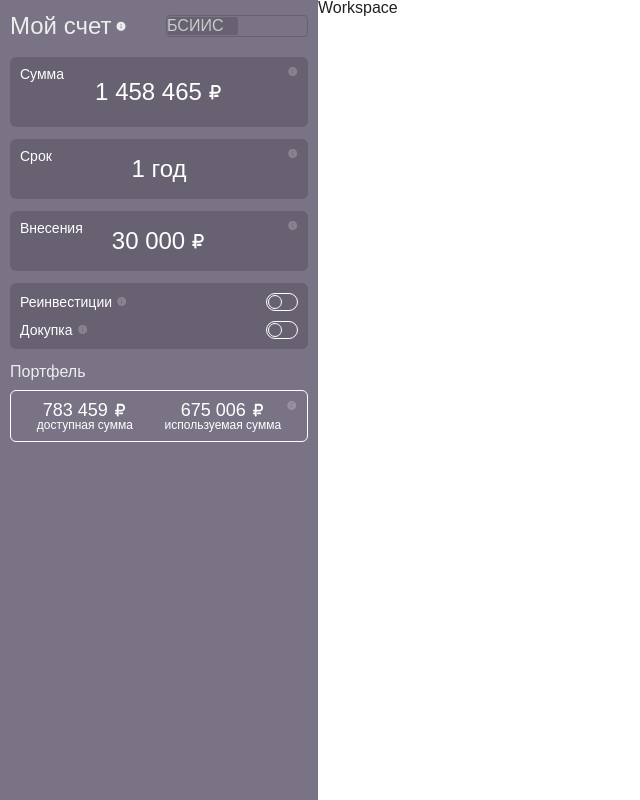
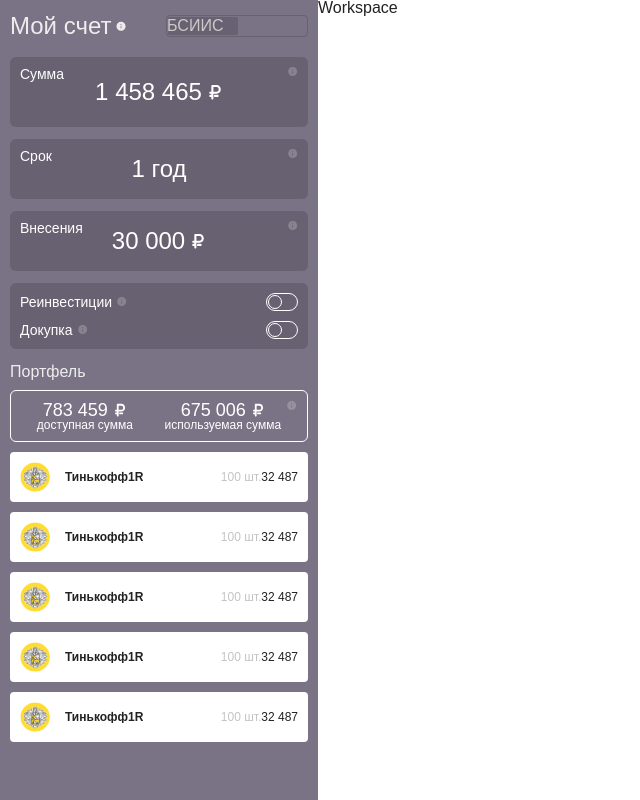
Before and after one commit to alewkinr/stonks, a React app: page / in a window 1280 px wide. Shown: the whole page, without its empty margins (0-640 px from the left). Built offline with nearby package versions, Linux system fonts and the light colour scheme.

Commit message:
Сверстал блок для отображения облигаций.
- Сверстал блок для отображения списка облигаций из портфеля пользователя.

```diff
--- a/src/pages/Home/childs/Sidebar/childs/Portfolio/Portfolio.style.css
+++ b/src/pages/Home/childs/Sidebar/childs/Portfolio/Portfolio.style.css
@@ -10,3 +10,7 @@
 .label {
 	color: #ededed;
 }
+
+.bonds > * + * {
+	margin-top: 10px;
+}
--- a/src/pages/Home/childs/Sidebar/childs/Portfolio/Portfolio.view.tsx
+++ b/src/pages/Home/childs/Sidebar/childs/Portfolio/Portfolio.view.tsx
@@ -3,12 +3,20 @@ import styles from "./Portfolio.style.css";
 import React from "react";
 import { PortfolioProps } from "./Portfolio";
 import { InformationOnFunds } from "./childs/InformationOnFunds";
+import { Bond } from "./childs/Bond";
 
 export const PortfolioView: React.FC<PortfolioProps> = (props) => {
 	return (
 		<div className={styles.container}>
 			<div className={styles.label}>{"Портфель"}</div>
 			<InformationOnFunds />
+			<div className={styles.bonds}>
+				<Bond />
+				<Bond />
+				<Bond />
+				<Bond />
+				<Bond />
+			</div>
 		</div>
 	);
 }
--- /dev/null
+++ b/src/pages/Home/childs/Sidebar/childs/Portfolio/childs/Bond/Bond.style.css
@@ -0,0 +1,84 @@
+.container {
+	display: flex;
+	width: 100%;
+	flex-direction: column;
+	background-color: #fff;
+	border-radius: 4px;
+	color: #222;
+	padding: 10px;
+	box-sizing: border-box;
+	font-size: 12px;
+	cursor: pointer;
+}
+
+.basic {
+	display: flex;
+	align-items: center;
+	justify-content: space-between;
+}
+
+.left,
+.right {
+	display: flex;
+	align-items: center;
+	flex-shrink: 0;
+}
+
+.image {
+	width: 30px;
+	height: 30px;
+	border-radius: 15px;
+}
+
+.title {
+	width: 130px;
+	margin-left: 15px;
+	font-weight: bold;
+	overflow: hidden;
+	white-space: nowrap;
+	text-overflow: ellipsis;
+}
+
+.count {
+	color: #c4c4c4;
+}
+
+.full_price {
+	display: flex;
+	align-items: center;
+	margin-left: 10px;
+}
+
+.full_price:after {
+	content: "";
+	width: 10px;
+	height: 10px;
+	background-image: url(./contents/ruble.black.svg);
+	background-repeat: no-repeat;
+	background-size: contain;
+	margin-left: 3px;
+}
+
+.devider {
+	width: 100%;
+	height: 1px;
+	background-color: #f5f5f5;
+	margin: 10px 0;
+}
+
+.secondary {
+	display: flex;
+}
+
+.maturity_date {
+	width: 130px;
+	margin-left: 45px;
+	color: #c4c4c4;
+	overflow: hidden;
+	white-space: nowrap;
+	text-overflow: ellipsis;
+}
+
+.percent {
+	color: #50D866;
+}
--- /dev/null
+++ b/src/pages/Home/childs/Sidebar/childs/Portfolio/childs/Bond/Bond.tsx
@@ -0,0 +1,10 @@
+import React from "react";
+import { BondView } from "./Bond.view";
+
+type BondState = { /* your states */ };
+
+export type BondProps = BondState;
+
+export const Bond: React.FC<BondProps> = (props) => {
+	return <BondView {...props} />
+}
--- /dev/null
+++ b/src/pages/Home/childs/Sidebar/childs/Portfolio/childs/Bond/Bond.view.tsx
@@ -0,0 +1,31 @@
+import styles from "./Bond.style.css";
+
+import React, { useState } from "react";
+import { BondProps } from "./Bond";
+import tinkoff from "./contents/tinkoff.png";
+
+export const BondView: React.FC<BondProps> = (props) => {
+	const [opened, setOpened] = useState(false);
+
+	return (
+		<div className={styles.container} onClick={() => setOpened(!opened)}>
+			<div className={styles.basic}>
+				<div className={styles.left}>
+					<img className={styles.image} src={tinkoff} />
+					<div className={styles.title}>{"Тинькофф1R"}</div>
+				</div>
+				<div className={styles.right}>
+					<div className={styles.count}>{"100 шт."}</div>
+					<div className={styles.fullPrice}>{"32 487"}</div>
+				</div>
+			</div>
+			{opened ? <div className={styles.devider} /> : null}
+			{opened ? (
+				<div className={styles.secondary}>
+					<div className={styles.maturityDate}>{"до 22.07.2021"}</div>
+					<div className={styles.percent}>{"11,55% годовых"}</div>
+				</div>
+			) : null}
+		</div>
+	);
+}
--- /dev/null
+++ b/src/pages/Home/childs/Sidebar/childs/Portfolio/childs/Bond/index.ts
@@ -0,0 +1,3 @@
+import { Bond } from "./Bond";
+
+export { Bond };
```
Also changed, not shown: src/pages/Home/childs/Sidebar/childs/Portfolio/childs/Bond/contents/ruble.black.svg (added), src/pages/Home/childs/Sidebar/childs/Portfolio/childs/Bond/contents/tinkoff.png (added).
